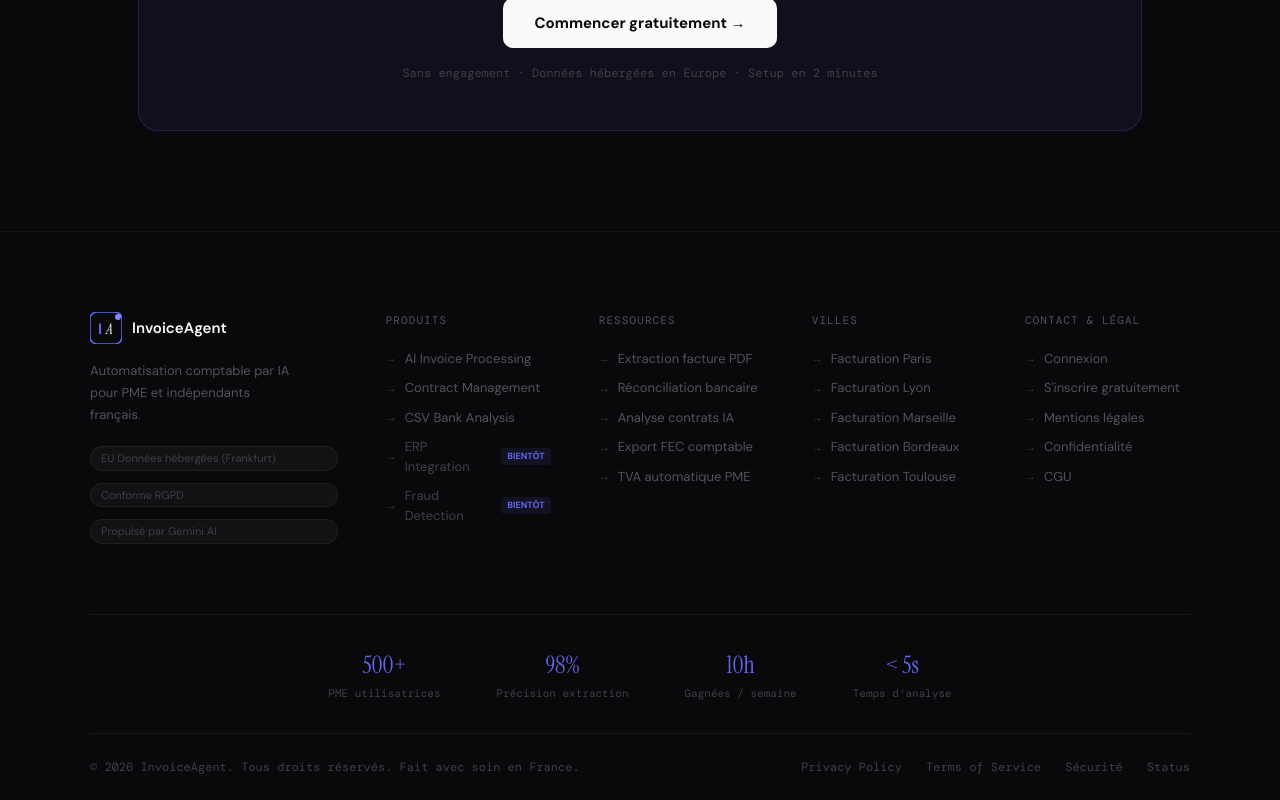
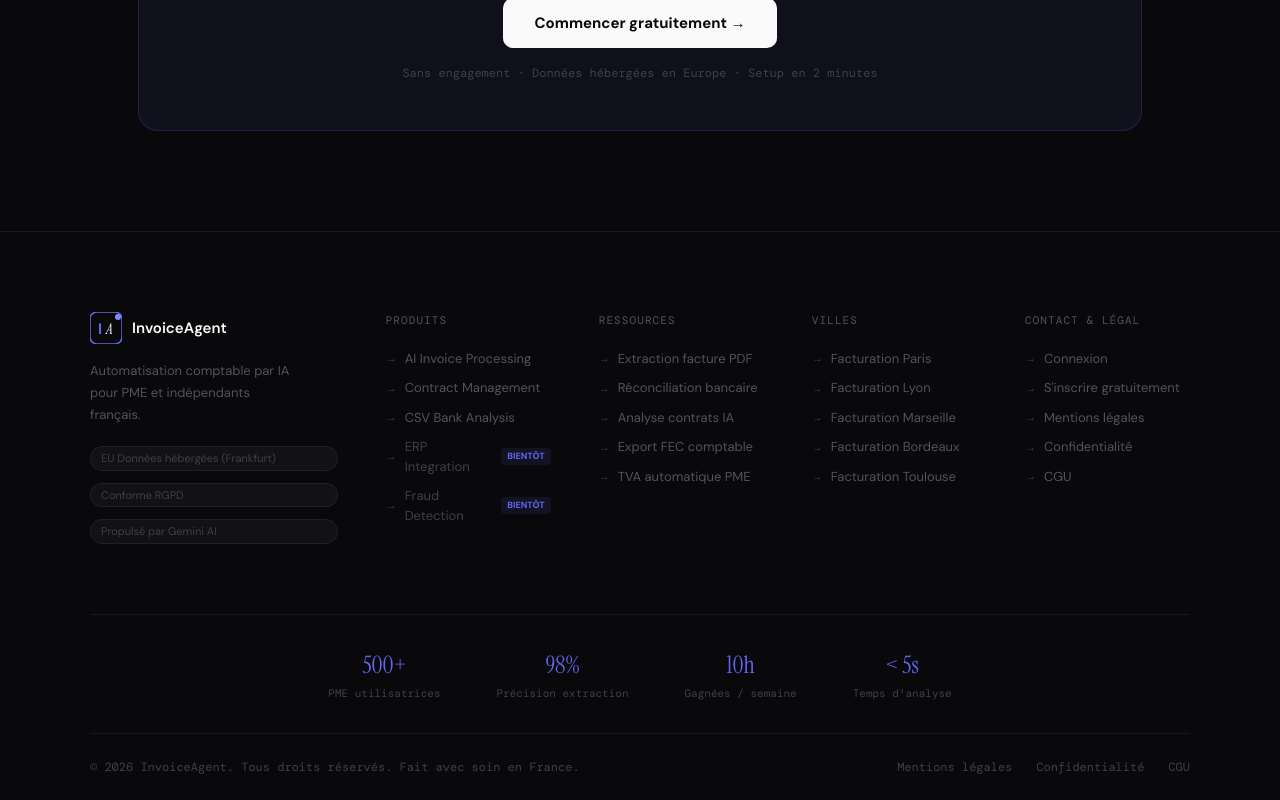
Before and after one commit to gentuar333-max/invoice-ai, a Next.js app: page / in a window 1280 px wide. Shown: the part 5293-6093 px from the top of the page. Built offline with nearby package versions, Linux system fonts and the light colour scheme.

Commit message:
fix homepage footer legal links

```diff
--- a/app/page.tsx
+++ b/app/page.tsx
@@ -383,9 +383,9 @@ export default function LandingPage() {
               { title: 'Contact & Légal', links: [
                 { label: 'Connexion', href: `${BASE_URL}/auth/login`, soon: false },
                 { label: "S'inscrire gratuitement", href: `${BASE_URL}/auth/login`, soon: false },
-                { label: 'Mentions légales', href: '#', soon: false },
-                { label: 'Confidentialité', href: '#', soon: false },
-                { label: 'CGU', href: '#', soon: false },
+                { label: 'Mentions légales', href: `${BASE_URL}/mentions-legales`, soon: false },
+                { label: 'Confidentialité', href: `${BASE_URL}/confidentialite`, soon: false },
+                { label: 'CGU', href: `${BASE_URL}/cgu`, soon: false },
               ]},
             ].map((col) => (
               <div key={col.title} className="footer-col">
@@ -411,8 +411,12 @@ export default function LandingPage() {
           <div className="footer-bottom">
             <span>© 2026 InvoiceAgent. Tous droits réservés. Fait avec soin en France.</span>
             <div className="footer-bottom-links">
-              {['Privacy Policy', 'Terms of Service', 'Sécurité', 'Status'].map((l) => (
-                <a key={l} href="#" className="footer-bottom-link">{l}</a>
+              {[
+                { label: 'Mentions légales', href: `${BASE_URL}/mentions-legales` },
+                { label: 'Confidentialité', href: `${BASE_URL}/confidentialite` },
+                { label: 'CGU', href: `${BASE_URL}/cgu` },
+              ].map((l) => (
+                <a key={l.label} href={l.href} className="footer-bottom-link">{l.label}</a>
               ))}
             </div>
           </div>
```
